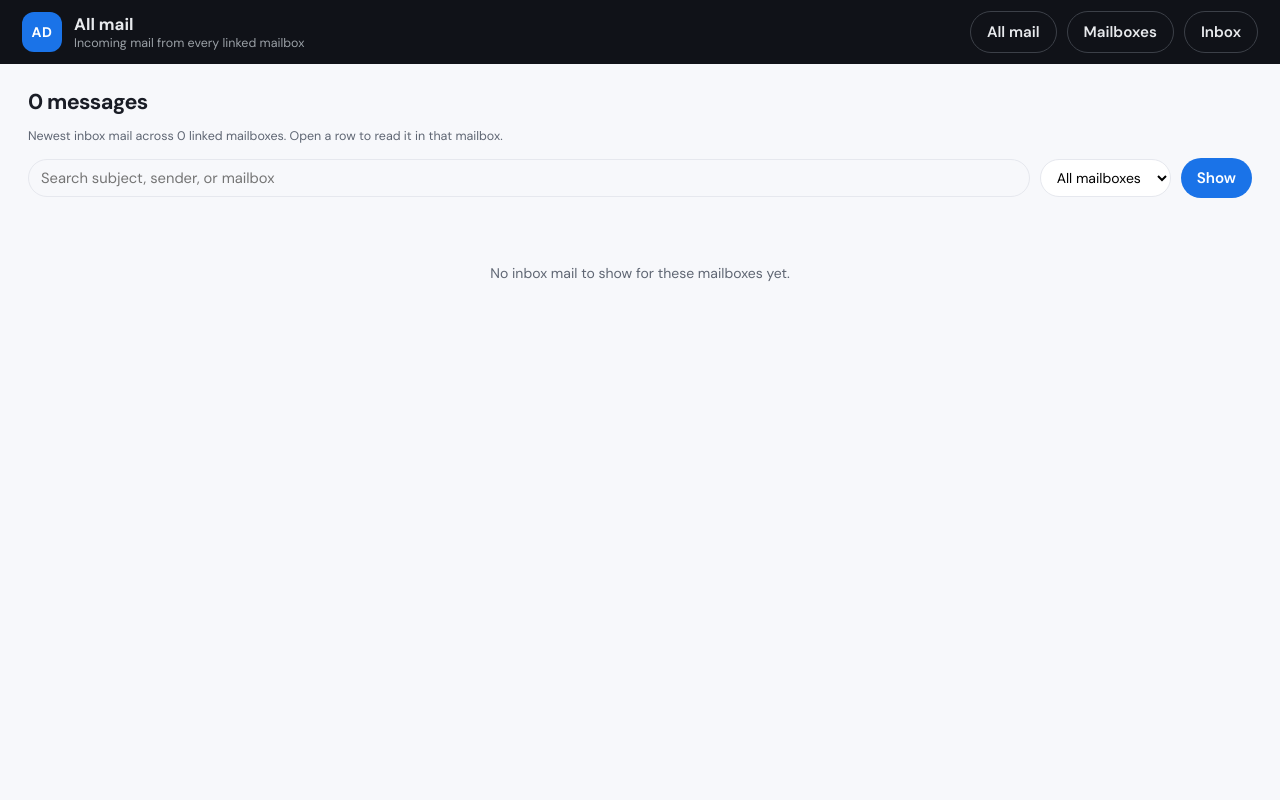
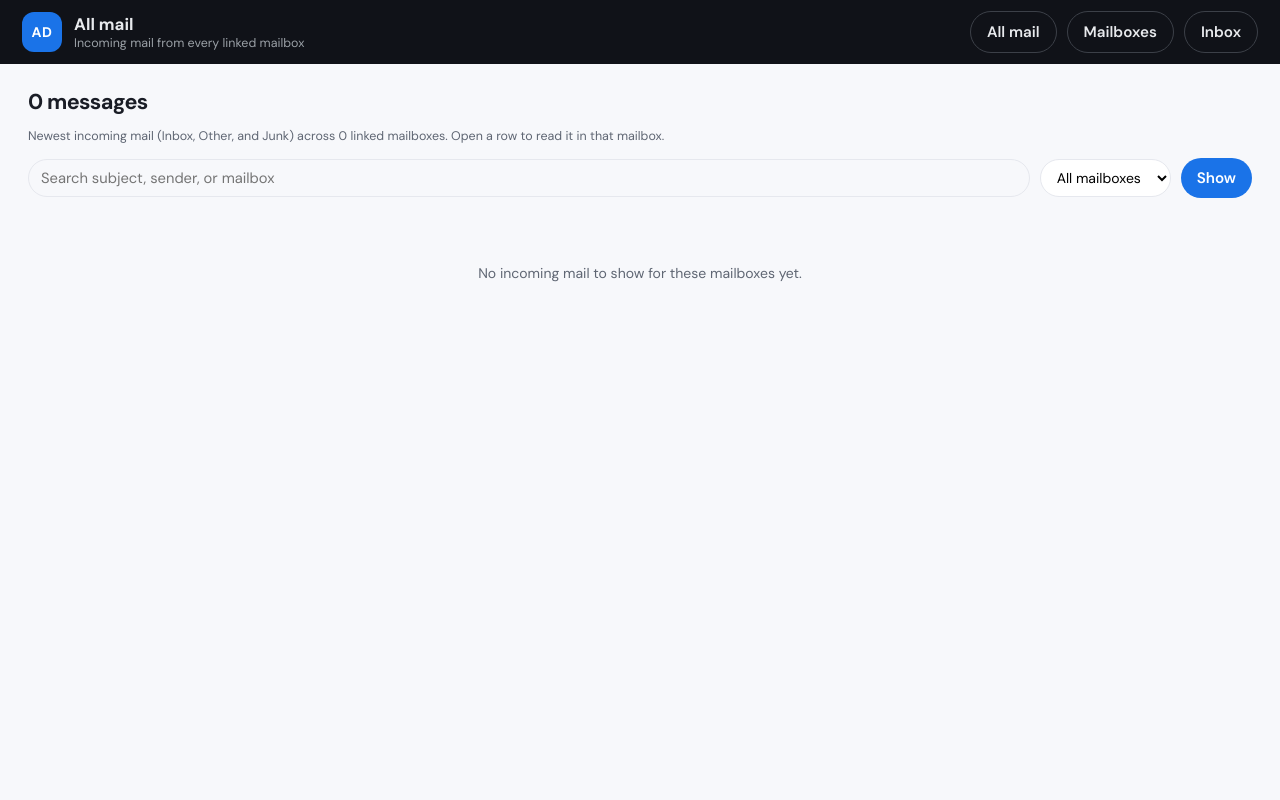
Before and after one commit to DhanushGoli/outlook-server, a Python web app: template mail_app/templates/admin_inbox.html in a window 1280 px wide. Run offline with Jinja, Linux system fonts and the light colour scheme; the template is opened without the code that fills it, so the values that code supplies are empty.

Commit message:
Capture Outlook Other and Junk in All mail and mailbox folders.

```diff
--- a/mail_app/templates/admin_inbox.html
+++ b/mail_app/templates/admin_inbox.html
@@ -4,7 +4,7 @@
   <meta charset="utf-8">
   <meta name="viewport" content="width=device-width, initial-scale=1">
   <title>All mail — Host inbox</title>
-  <link rel="stylesheet" href="/static/mail.css?v=allmail">
+  <link rel="stylesheet" href="/static/mail.css?v=othermail">
 </head>
 <body>
   <div class="admin-shell">
@@ -21,7 +21,7 @@
     <div class="admin-wrap">
       <div class="admin-intro allmail-intro">
         <h2>{{ items|length }} message{% if items|length != 1 %}s{% endif %}</h2>
-        <p class="uid">Newest inbox mail across {{ mailboxes|length }} linked mailbox{% if mailboxes|length != 1 %}es{% endif %}. Open a row to read it in that mailbox.</p>
+        <p class="uid">Newest incoming mail (Inbox, Other, and Junk) across {{ mailboxes|length }} linked mailbox{% if mailboxes|length != 1 %}es{% endif %}. Open a row to read it in that mailbox.</p>
         <form class="allmail-filters" method="get" action="/admin/inbox">
           <label class="search">
             <span class="visually-hidden">Search all mail</span>
@@ -40,12 +40,12 @@
         {% endif %}
       </div>
       {% if not items %}
-      <p class="empty">No inbox mail to show for these mailboxes yet.</p>
+      <p class="empty">No incoming mail to show for these mailboxes yet.</p>
       {% else %}
       <ul class="allmail-list">
         {% for item in items %}
         <li class="allmail-item {% if not item.is_read %}unread{% endif %}">
-          <a href="/a/{{ item.account_id }}?folder=inbox&amp;msg={{ item.message_id }}">
+          <a href="/a/{{ item.account_id }}?folder={{ item.folder }}&amp;msg={{ item.message_id }}">
             <span class="unread-pip" aria-hidden="true"></span>
             <span class="avatar">{{ item.initials }}</span>
             <span class="item-main">
@@ -55,7 +55,7 @@
               </span>
               <span class="subject">{{ item.subject or "(no subject)" }}</span>
               <span class="preview">{{ item.preview }}</span>
-              <span class="mailbox-chip">To {{ item.mailbox }}</span>
+              <span class="mailbox-chip">To {{ item.mailbox }} · {{ folder_label(item.folder) }}</span>
             </span>
           </a>
         </li>
```
